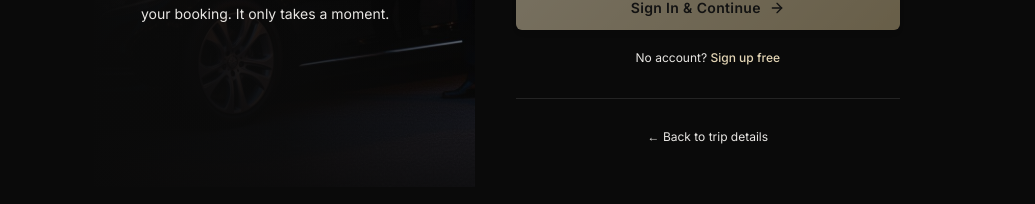
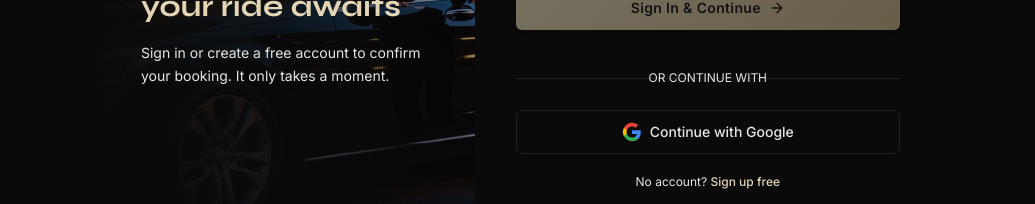
Before and after one commit to Westminster-Chariots/wc-web, a Next.js app: page /book/login in a window 1280 px wide. Shown: the part 437-641 px from the top of the page, without its empty margins (123-1158 px from the left). Built offline with nearby package versions, Linux system fonts and the light colour scheme; no server answers.

Commit message:
web maps

```diff
--- a/src/app/(public)/book/login/page.tsx
+++ b/src/app/(public)/book/login/page.tsx
@@ -285,6 +285,7 @@
                     {loading ? "Sending..." : "Send Reset Link"} <ArrowRight className="h-4 w-4" />
                   </Button>
                 ) : (
+                  <>
                     <Button
                       variant="hero"
                       className="w-full gap-2 h-11"
@@ -294,6 +295,43 @@
                       {loading ? "Please wait..." : mode === "signup" ? "Create Account & Continue" : "Sign In & Continue"}
                       <ArrowRight className="h-4 w-4" />
                     </Button>
+
+                    <div className="relative my-6">
+                      <div className="absolute inset-0 flex items-center">
+                        <div className="w-full border-t border-border"></div>
+                      </div>
+                      <div className="relative flex justify-center text-xs uppercase">
+                        <span className="bg-background px-2 text-muted-foreground">Or continue with</span>
+                      </div>
+                    </div>
+
+                    <Button
+                      variant="outline"
+                      className="w-full h-11 gap-2"
+                      onClick={() => window.location.href = `${process.env.NEXT_PUBLIC_API_URL}/auth/google?redirect=/book/checkout`}
+                      type="button"
+                    >
+                      <svg className="h-5 w-5" viewBox="0 0 24 24">
+                        <path
+                          fill="#4285F4"
+                          d="M22.56 12.25c0-.78-.07-1.53-.2-2.25H12v4.26h5.92c-.26 1.37-1.04 2.53-2.21 3.31v2.77h3.57c2.08-1.92 3.28-4.74 3.28-8.09z"
+                        />
+                        <path
+                          fill="#34A853"
+                          d="M12 23c2.97 0 5.46-.98 7.28-2.66l-3.57-2.77c-.98.66-2.23 1.06-3.71 1.06-2.86 0-5.29-1.93-6.16-4.53H2.18v2.84C3.99 20.53 7.7 23 12 23z"
+                        />
+                        <path
+                          fill="#FBBC05"
+                          d="M5.84 14.09c-.22-.66-.35-1.36-.35-2.09s.13-1.43.35-2.09V7.07H2.18C1.43 8.55 1 10.22 1 12s.43 3.45 1.18 4.93l2.85-2.22.81-.62z"
+                        />
+                        <path
+                          fill="#EA4335"
+                          d="M12 5.38c1.62 0 3.06.56 4.21 1.64l3.15-3.15C17.45 2.09 14.97 1 12 1 7.7 1 3.99 3.47 2.18 7.07l3.66 2.84c.87-2.6 3.3-4.53 6.16-4.53z"
+                        />
+                      </svg>
+                      Continue with Google
+                    </Button>
+                  </>
                 )}
 
                 <div className="pt-1 text-center space-y-1.5">
--- a/src/app/auth/callback/page.tsx
+++ b/src/app/auth/callback/page.tsx
@@ -15,6 +15,7 @@
     const handleCallback = async () => {
       const accessToken = searchParams.get("access_token");
       const refreshToken = searchParams.get("refresh_token");
+      const redirect = searchParams.get("redirect") || "/";
 
       if (!accessToken || !refreshToken) {
         setError("Authentication failed. Missing tokens.");
@@ -30,8 +31,8 @@
         // Refresh user data
         await refreshUser();
 
-        // Redirect to home
-        router.push("/");
+        // Redirect to specified path or home
+        router.push(redirect);
       } catch (err) {
         console.error("Callback error:", err);
         setError("Failed to complete authentication.");
```
Lines whose indentation alone changed are shown as unchanged.
